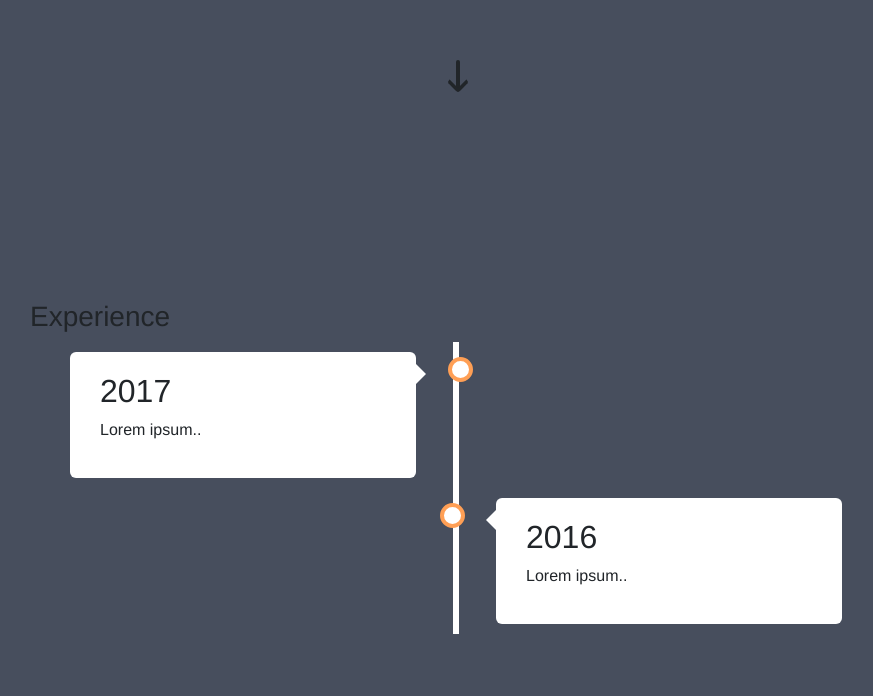
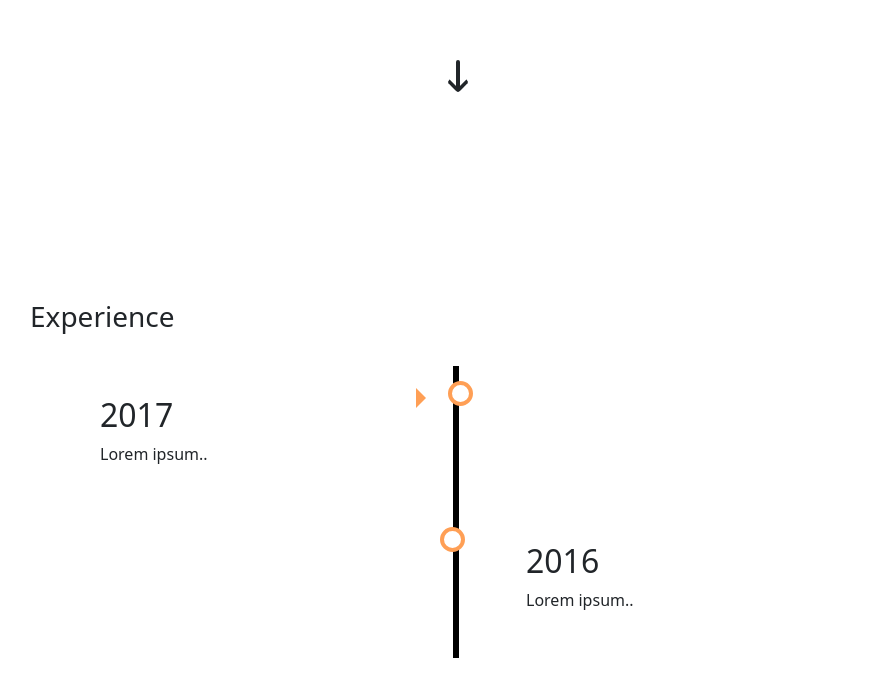
Before and after one commit to moroha29/moroha29.github.io, a React (Create React App) app in the folder web-portfolio/: page / in a window 1280 px wide. Shown: the part 500-1196 px from the top of the page, without its empty margins (184-1057 px from the left). Built offline with nearby package versions, Linux system fonts and the light colour scheme.

Commit message:
updated background of about me

```diff
--- a/web-portfolio/src/Home.js
+++ b/web-portfolio/src/Home.js
@@ -75,6 +75,7 @@ export default function Home() {
           <div className='row'>
             <h3>Experience</h3>
           </div>
+          <br></br>
           <div className='row'>
             <Timeline/>
           </div>
--- a/web-portfolio/src/components/timeline/timeline.css
+++ b/web-portfolio/src/components/timeline/timeline.css
@@ -2,16 +2,11 @@
     box-sizing: border-box;
   }
 
-  /* Set a background color */
-  body {
-    background-color: #474e5d;
-    font-family: Helvetica, sans-serif;
-  }
 
   /* The actual timeline (the vertical ruler) */
   .timeline {
     position: relative;
-    max-width: 1200px;
+    width:900px;
     margin: 0 auto;
   }
 
@@ -20,7 +15,7 @@
     content: '';
     position: absolute;
     width: 6px;
-    background-color: white;
+    background-color: black;
     top: 0;
     bottom: 0;
     left: 50%;
@@ -68,9 +63,9 @@
     width: 0;
     z-index: 1;
     right: 30px;
-    border: medium solid white;
+    border: medium solid #FF9F55;
     border-width: 10px 0 10px 10px;
-    border-color: transparent transparent transparent white;
+    border-color: transparent transparent transparent #FF9F55;
   }
 
   /* Add arrows to the right container1 (pointing left) */
@@ -98,6 +93,7 @@
     background-color: white;
     position: relative;
     border-radius: 6px;
+    border-color: black;
   }
 
   /* Media queries - Responsive timeline on screens less than 600px wide */
```
